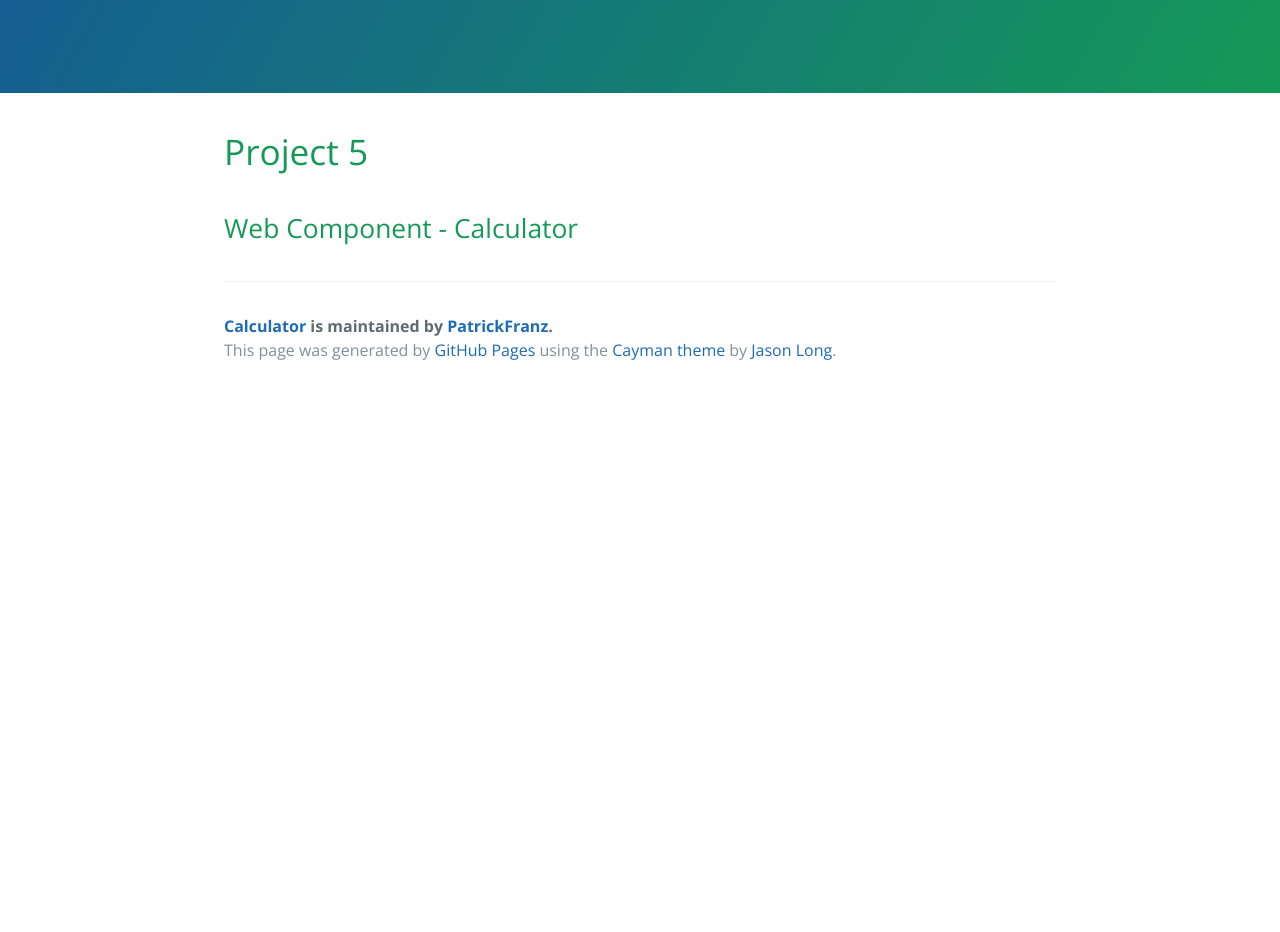
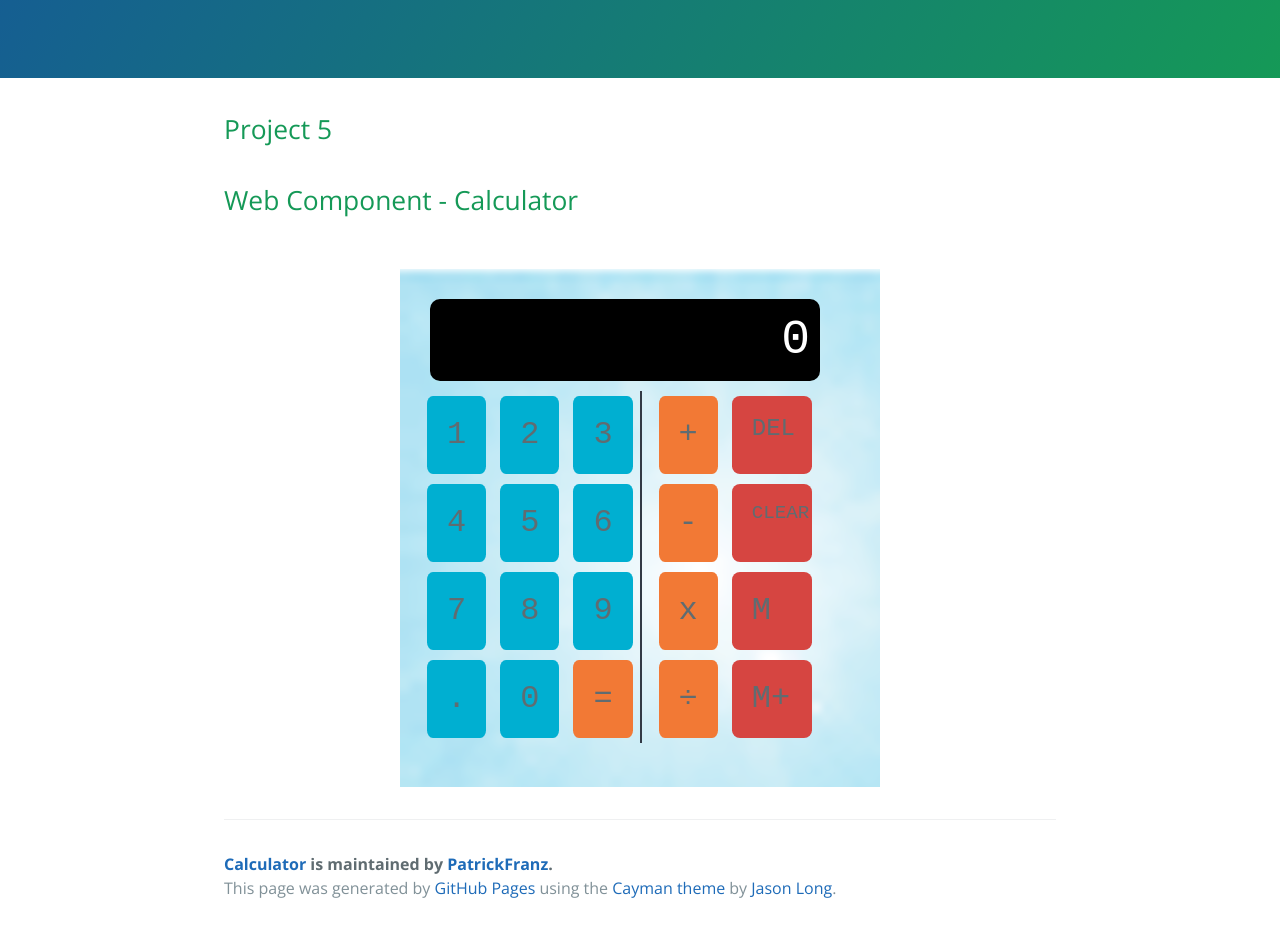
Before and after one commit to PatrickFranz/calculator, a plain HTML site: page index.html in a window 1280 px wide. Shown: the part 290-1222 px from the top of the page. Before the commit the page ends 800 px from the top, so only its background shows below. Drawn offline with nearby package versions, Linux system fonts and the light colour scheme; a script that the page names is missing.

Commit message:
Add required files to pages Adjusted CSS to work with gh-pages CSS

```diff
--- a/index.html
+++ b/index.html
@@ -1,15 +1,17 @@
 <!DOCTYPE html>
 <html lang="en-us">
+
 <head>
     <meta charset="UTF-8">
     <title>Calculator by PatrickFranz</title>
     <meta name="viewport" content="width=device-width, initial-scale=1">
-    <link rel="stylesheet" type="text/css" href="stylesheets/normalize.css" media="screen">
+    <link rel="stylesheet" type="text/css" href="stylesheets/clear.css" media="screen">
     <link href='https://fonts.googleapis.com/css?family=Open+Sans:400,700' rel='stylesheet' type='text/css'>
     <link rel="stylesheet" type="text/css" href="stylesheets/stylesheet.css" media="screen">
     <link rel="stylesheet" type="text/css" href="stylesheets/github-light.css" media="screen">
-    <script src="http://www.w3schools.com/lib/w3data.js"></script>
+    <link rel="stylesheet" href="stylesheets/main-style.css" type="text/css">
 </head>
+
 <body>
     <section class="page-header">
         <h1 class="project-name">Calculator</h1>
@@ -25,18 +27,74 @@
 
         <h2>
 <a id="web-component---calculator" class="anchor" href="#web-component---calculator" aria-hidden="true"><span aria-hidden="true" class="octicon octicon-link"></span></a>Web Component - Calculator</h2>
+    </section>
+        <div id="calculator">
 
+            <section id='calc-body'>
+                <div id='screen'>0</div>
+                <section id='btn-numbers'>
+                    <ul>
+                        <li class='button btn-num'>1</li>
+                        <li class='button btn-num'>2</li>
+                        <li class='button btn-num'>3</li>
+                    </ul>
+                    <br>
+                    <ul>
+                        <li class='button btn-num'>4</li>
+                        <li class='button btn-num'>5</li>
+                        <li class='button btn-num'>6</li>
+                    </ul>
+                    <br>
+                    <ul>
+                        <li class='button btn-num'>7</li>
+                        <li class='button btn-num'>8</li>
+                        <li class='button btn-num'>9</li>
+                    </ul>
+                    <br>
+                    <ul>
+                        <li class='button btn-num'>.</li>
+                        <li class='button btn-num'>0</li>
+                        <li class='button btn-op'>=</li>
+                    </ul>
+                </section>
+                <section id='btn-operations'>
+                    <ul>
+                        <li class='button btn-op'>+</li>
+                        <li class='button btn-fn md-text'>DEL</li>
+                    </ul>
+                    <br>
+                    <ul>
+                        <li class='button btn-op'>-</li>
+                        <li class='button btn-fn sm-text'>CLEAR</li>
+                    </ul>
+                    <br>
+                    <ul>
+                        <li class='button btn-op'>x</li>
+                        <li class='button btn-fn'>M&nbsp;</li>
+                    </ul>
+                    <br>
+                    <ul>
+                        <li class='button btn-op'>&divide;</li>
+                        <li class='button btn-fn'>M+</li>
+                    </ul>
+                </section>
+
+                <section id='bottom'>
+                    &nbsp;
+                </section>
+
+            </section>
+
+        </div>
+        <section class="main-content">
         <footer class="site-footer">
             <span class="site-footer-owner"><a href="https://github.com/PatrickFranz/calculator">Calculator</a> is maintained by <a href="https://github.com/PatrickFranz">PatrickFranz</a>.</span>
 
-        <div w3-include-html="calculator.html"></div>
+
             <span class="site-footer-credits">This page was generated by <a href="https://pages.github.com">GitHub Pages</a> using the <a href="https://github.com/jasonlong/cayman-theme">Cayman theme</a> by <a href="https://twitter.com/jasonlong">Jason Long</a>.</span>
         </footer>
 
     </section>
+</body>
 
-    <script>
-        w3IncludeHTML();
-    </script>
-  </body>
 </html>
--- /dev/null
+++ b/stylesheets/clear.css
@@ -0,0 +1,61 @@
+/* http://meyerweb.com/eric/tools/css/reset/
+   v2.0b1 | 201101
+   NOTE: WORK IN PROGRESS
+   USE WITH CAUTION AND TEST WITH ABANDON */
+
+html, body, div, span, applet, object, iframe,
+ p, blockquote, pre,
+a, abbr, acronym, address, big, cite, code,
+del, dfn, em, img, ins, kbd, q, s, samp,
+small, strike, strong, sub, sup, tt, var,
+b, u, i, center,
+dl, dt, dd, ol, ul, li,
+fieldset, form, label, legend,
+table, caption, tbody, tfoot, thead, tr, th, td,
+article, aside, canvas, details, figcaption, figure,
+footer, header, hgroup, menu, nav, section, summary,
+time, mark, audio, video {
+	margin: 0;
+	padding: 0;
+	border: 0;
+	outline: 0;
+	font-size: 100%;
+	vertical-align: baseline;
+}
+/* HTML5 display-role reset for older browsers */
+article, aside, details, figcaption, figure,
+footer, header, hgroup, menu, nav, section {
+	display: block;
+}
+body {
+	line-height: 1;
+}
+ol, ul {
+	list-style: none;
+}
+blockquote, q {
+	quotes: none;
+}
+blockquote:before, blockquote:after,
+q:before, q:after {
+	content: '';
+	content: none;
+}
+
+/* remember to define visible focus styles!
+:focus {
+	outline: ?????;
+} */
+
+/* remember to highlight inserts somehow! */
+ins {
+	text-decoration: none;
+}
+del {
+	text-decoration: line-through;
+}
+
+table {
+	border-collapse: collapse;
+	border-spacing: 0;
+}
--- /dev/null
+++ b/stylesheets/main-style.css
@@ -0,0 +1,87 @@
+*{
+    box-sizing: border-box;
+    margin:  0;
+    padding: 0;
+
+}
+
+ul{
+    display: inline-flex;
+}
+
+#calc-body{
+    font-family: 'Cousine', Courier New, monospace;
+    background-image: url('../images/lightblue.png');
+    margin: 0 auto;
+    width: 480px;
+    padding: 20px;
+}
+
+#screen{
+    background: black;
+    color: white;
+    text-align: right;
+    font-size: 3em;
+    width: 390px;
+    margin: 10px;
+    padding: 5px 10px;
+    border-radius: 10px;
+}
+
+#btn-numbers{
+    float: left;
+}
+
+#btn-operations{
+    border-left:2px solid #323A45;
+    float: left;
+    padding: 0 10px;
+}
+
+#bottom{
+    clear: both;
+}
+
+.button{
+    padding: 15px 20px;
+    margin:  5px 7px;
+    font-size: 2em;
+    border-radius: 10%;
+}
+
+.btn-num{
+    background-color: #00AFD1;
+}
+
+.btn-op{
+    background-color:#F27935;
+}
+
+.btn-fn{
+    background-color: #D64541;
+    width: 80px;
+}
+
+.btn-num:hover{
+    background: #05d6ff;
+}
+
+.btn-op:hover{
+    background: #f59965;
+}
+
+.btn-fn:hover{
+    background: #df6e6b;
+}
+
+.button:active{
+    background: purple;
+}
+
+.sm-text{
+    font-size: 1.2em;
+}
+
+.md-text{
+    font-size: 1.5em;
+}
```
Also changed, not shown: images/deepfire.png (added), images/lightblue.png (added). Lines whose indentation alone changed are shown as unchanged.
